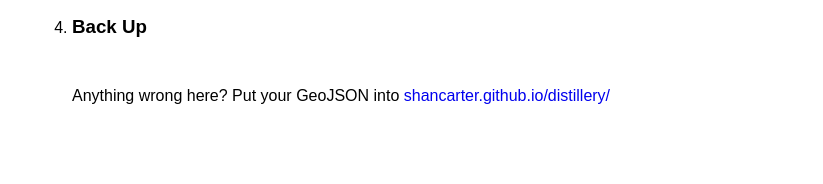
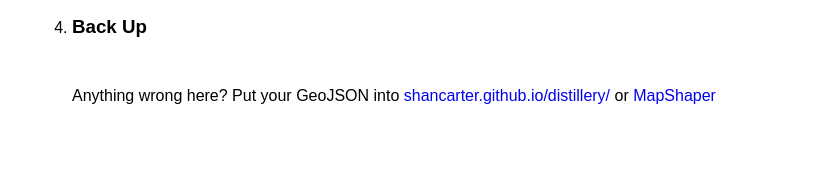
Before and after one commit to CityOfBoston/TopoJSONify, a website: page index.html in a window 1280 px wide. Shown: the part 623-807 px from the top of the page, without its empty margins (224-1047 px from the left). Drawn offline with Linux system fonts and the light colour scheme; a web font is replaced by a local one.

Commit message:
add MapShaper link

```diff
--- a/index.html
+++ b/index.html
@@ -63,7 +63,7 @@ a{
         </li>
         <li>
           <h3>Back Up</h3>
-          <p>Anything wrong here? Put your GeoJSON into <a href="http://shancarter.github.io/distillery/">shancarter.github.io/distillery/</a></p>
+          <p>Anything wrong here? Put your GeoJSON into <a href="http://shancarter.github.io/distillery/">shancarter.github.io/distillery/</a> or <a href="http://mapshaper.org/">MapShaper</a></p>
         </li>
       </ol>
       <br/>
```
